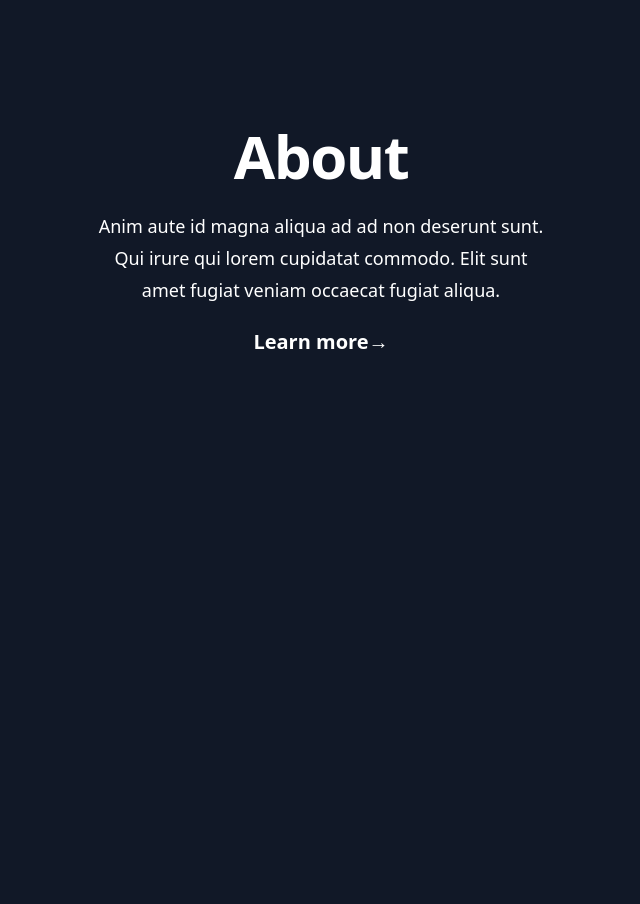
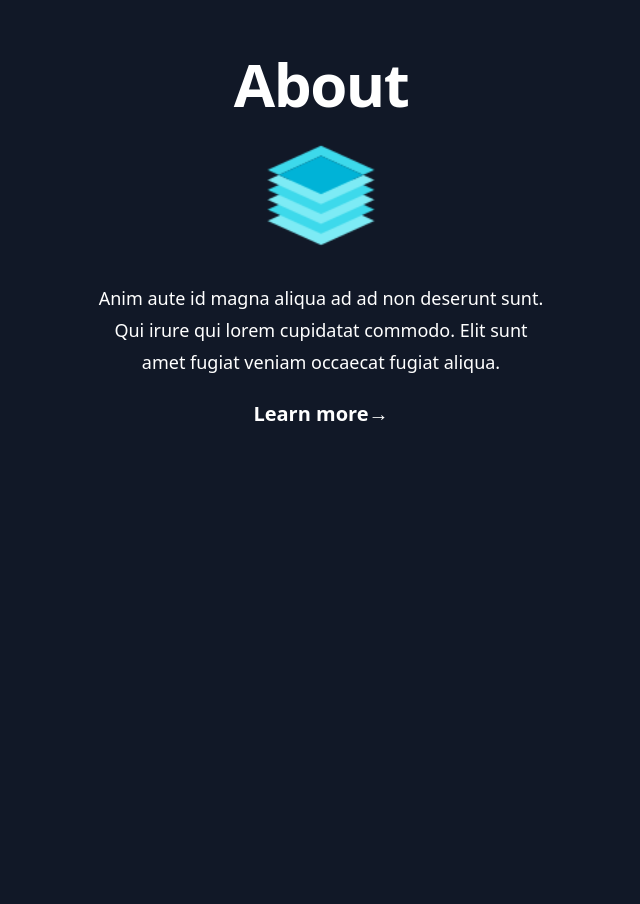
Before and after one commit to AlpianPPLG/hero-section-with-react-js, a React (Vite) app: page / in a window 1280 px wide. Shown: the part 1000-1904 px from the top of the page, without its empty margins (319-959 px from the left). Built offline with nearby package versions, Linux system fonts and the light colour scheme.

Commit message:
ganti logo aja

```diff
--- a/src/App.jsx
+++ b/src/App.jsx
@@ -58,11 +58,11 @@ function App() {
             About
           </h1>
           <div className="flex justify-center">
-            {/* <img
-              src=""
+            <img
+              src="src/img/tech-stack.png"
               alt="Logo"
               className="w-32 h-32 mt-4"
-            /> */}
+            />
           </div>
           <p className="mt-6 text-lg leading-8 text-white">
             Anim aute id magna aliqua ad ad non deserunt sunt. Qui irure qui
```
Also changed, not shown: src/img/tech-stack.png (added).
